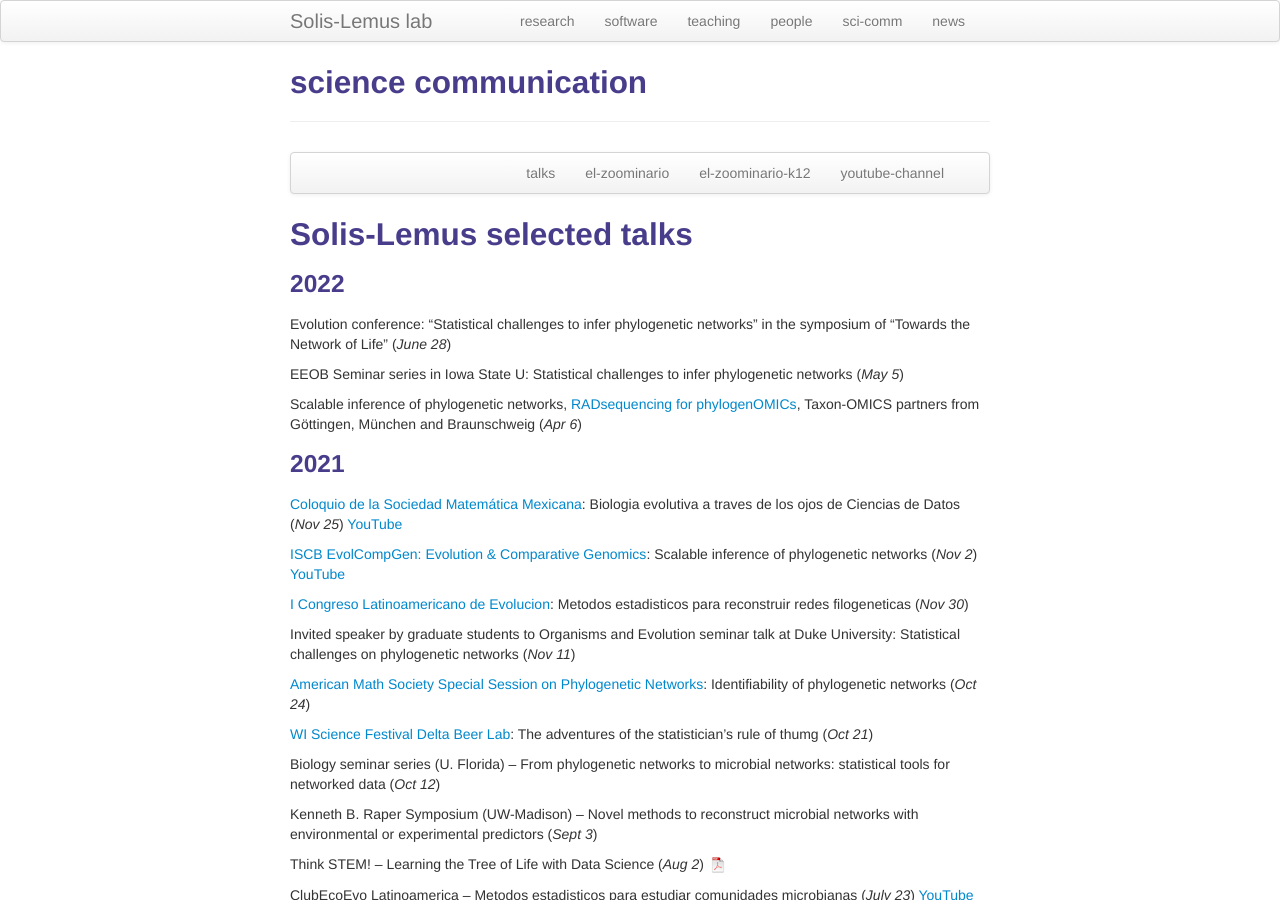
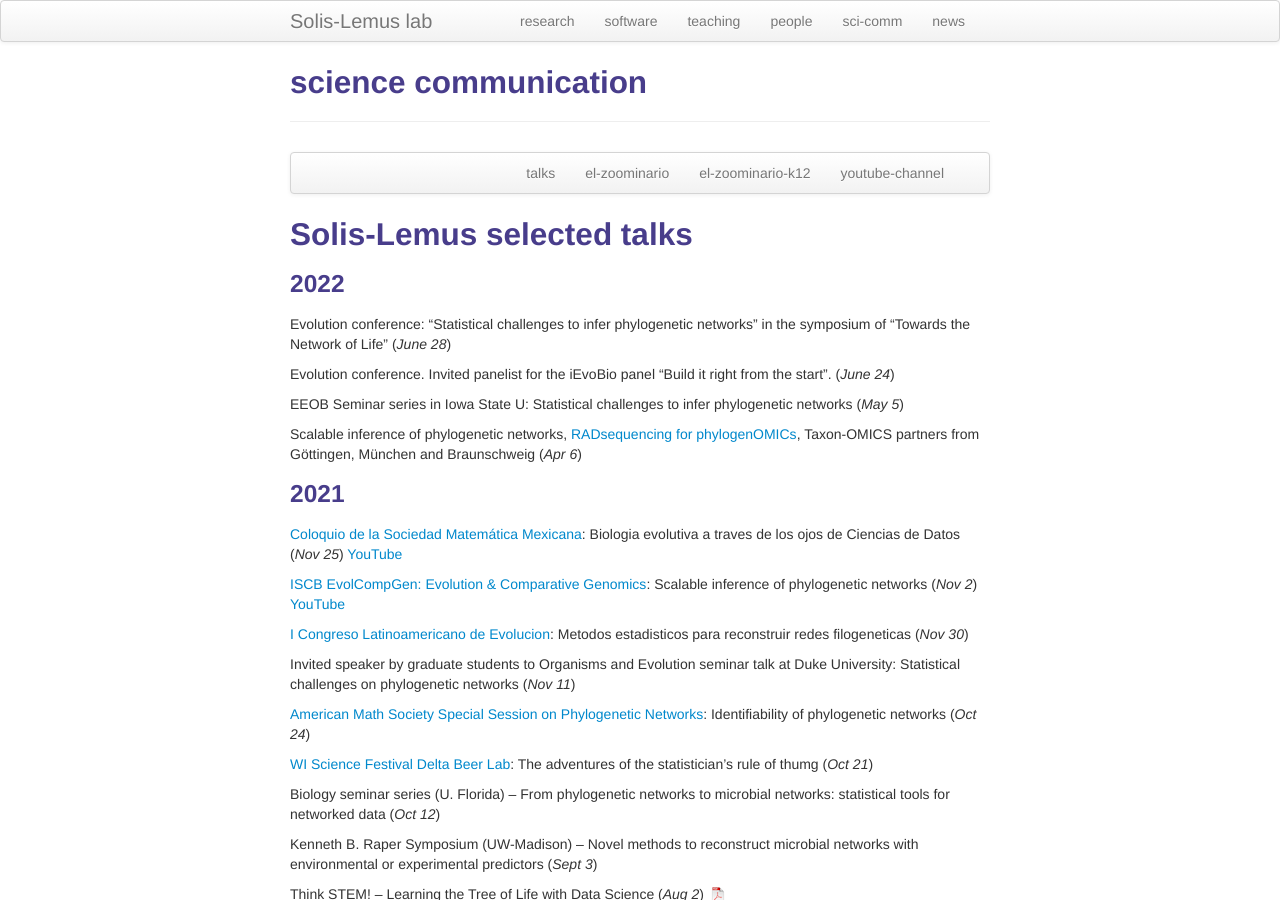
Before and after one commit to solislemuslab/solislemuslab.github.io, a Jekyll site: the page built from pages/talks.md, in a window 1280 px wide and 900 px high. Built offline with Jekyll 4.4.1, drawn with Linux system fonts in a browser that asks for light colours.

Commit message:
added evolution panel

```diff
--- a/pages/talks.md
+++ b/pages/talks.md
@@ -21,6 +21,8 @@ description: Claudia Solis-Lemus' talks
 ### 2022
 
 Evolution conference: "Statistical challenges to infer phylogenetic networks" in the symposium of "Towards the Network of Life" (_June 28_)
+
+Evolution conference. Invited panelist for the iEvoBio panel "Build it right from the start". (_June 24_)
 
 EEOB Seminar series in Iowa State U: Statistical challenges to infer phylogenetic networks (_May 5_)
 
```
